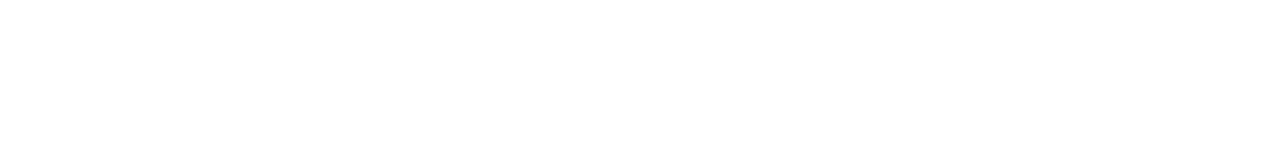
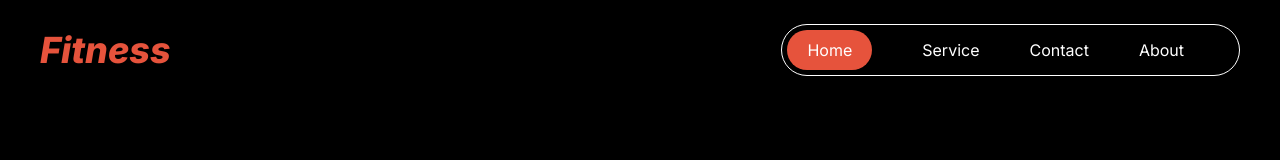
Before and after one commit to UzumakiAsif/Assignment_2, a plain HTML site: page index.html in a window 1280 px wide. Drawn offline with Linux system fonts and the light colour scheme.

Commit message:
worked on navbar

```diff
--- a/index.html
+++ b/index.html
@@ -6,7 +6,17 @@
     <title>Document</title>
     <link rel="stylesheet" href="style.css">
 </head>
-<body>
-
+<body class="inter-font black-bg">
+    <header>
+        <nav class="navbar flex">
+                <h3 class="nav-title">Fitness</h3>
+                <ul class="navlink flex">
+                    <li class="nav-items"><a href="" class="nav-links home">Home</a></li>
+                    <li class="nav-items"><a href="" class="nav-links">Service</a></li>
+                    <li class="nav-items"><a href="" class="nav-links">Contact</a></li>
+                    <li class="nav-items"><a href="" class="nav-links">About</a></li>
+                </ul>
+        </nav>
+    </header>
 </body>
 </html>
--- a/style.css
+++ b/style.css
@@ -0,0 +1,61 @@
+@import url('https://fonts.googleapis.com/css2?family=Inter:ital,opsz,wght@0,14..32,100..900;1,14..32,100..900&display=swap');
+
+.inter-font {
+  font-family: "Inter", sans-serif;
+  font-optical-sizing: auto;
+  font-weight: 400;
+  font-style: normal;
+}
+
+/* shared styles  */
+main{
+    max-width: 1200px;
+    margin: 0 auto;
+}
+.flex{
+    display: flex;
+}
+.black-bg{
+    background-color: black;
+}
+
+
+
+/* nav section section  */
+.navbar{
+    justify-content: space-between;
+    max-width: 1200px;
+    margin: 0 auto;
+}
+.nav-title{
+    font-style: italic;
+    font-size: 2.25rem;
+    font-weight: 800;
+    color: #E6533C;
+    margin: auto 0;
+}
+
+.navlink{
+    border: 1px solid white;
+    border-radius: 50px;
+    padding: 15px 5px;
+
+}
+
+.nav-items{
+    /* border: 1px solid red; */
+    list-style: none;
+}
+.home{
+    border: none;
+    background-color: #E6533C;
+    padding: 10px 20px;
+    border-radius: 50px;
+}
+.nav-links{
+    /* border: 1px solid green; */
+    text-decoration: none;
+    color: white;
+    margin-right: 50px;
+    font-size: 1rem;
+}
```
